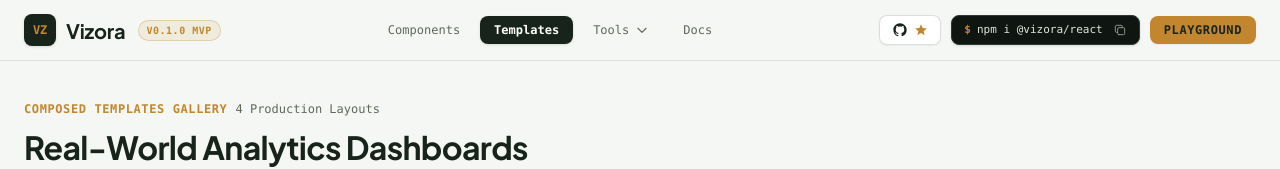
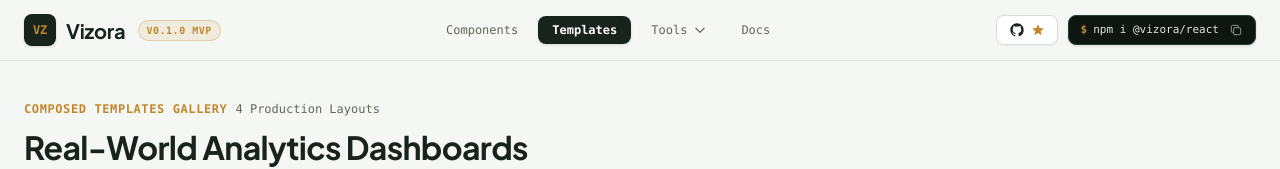
Before and after one commit to divyesh123-jain/Vizora, a Next.js app in the folder apps/web/: page /templates in a window 1280 px wide. Shown: the top 169 px of the page. Built offline with nearby package versions, Linux system fonts and the light colour scheme.

Commit message:
refactor(nav): remove redundant playground CTA from right navbar group

```diff
--- a/apps/web/src/components/Navbar.tsx
+++ b/apps/web/src/components/Navbar.tsx
@@ -187,7 +187,7 @@ export const Navbar: React.FC = () => {
           {/* Copy Install Command */}
           <button
             onClick={handleCopyInstall}
-            className="hidden lg:flex items-center gap-1.5 px-3 py-1.5 rounded-lg bg-[#0f1611] text-[#e0e4dc] hover:text-white border border-[#2d3a30] text-[11px] font-mono shadow-sm transition-all duration-150 hover:border-[#c2872e]/50"
+            className="hidden sm:flex items-center gap-1.5 px-3 py-1.5 rounded-lg bg-[#0f1611] text-[#e0e4dc] hover:text-white border border-[#2d3a30] text-[11px] font-mono shadow-sm transition-all duration-150 hover:border-[#c2872e]/50"
             title="Click to copy npm install command"
           >
             <span className="text-[#c2872e] font-bold">$</span>
@@ -200,13 +200,6 @@ export const Navbar: React.FC = () => {
               </svg>
             )}
           </button>
-
-          <Link
-            href="/playground"
-            className="hidden sm:inline-flex px-3.5 py-1.5 rounded-lg bg-[#c2872e] hover:bg-[#d99a38] text-[#18241b] font-mono text-xs font-bold uppercase tracking-wider shadow-xs transition-all duration-150 hover:-translate-y-0.5"
-          >
-            Playground
-          </Link>
 
           {/* Mobile Hamburger Button */}
           <button
```
